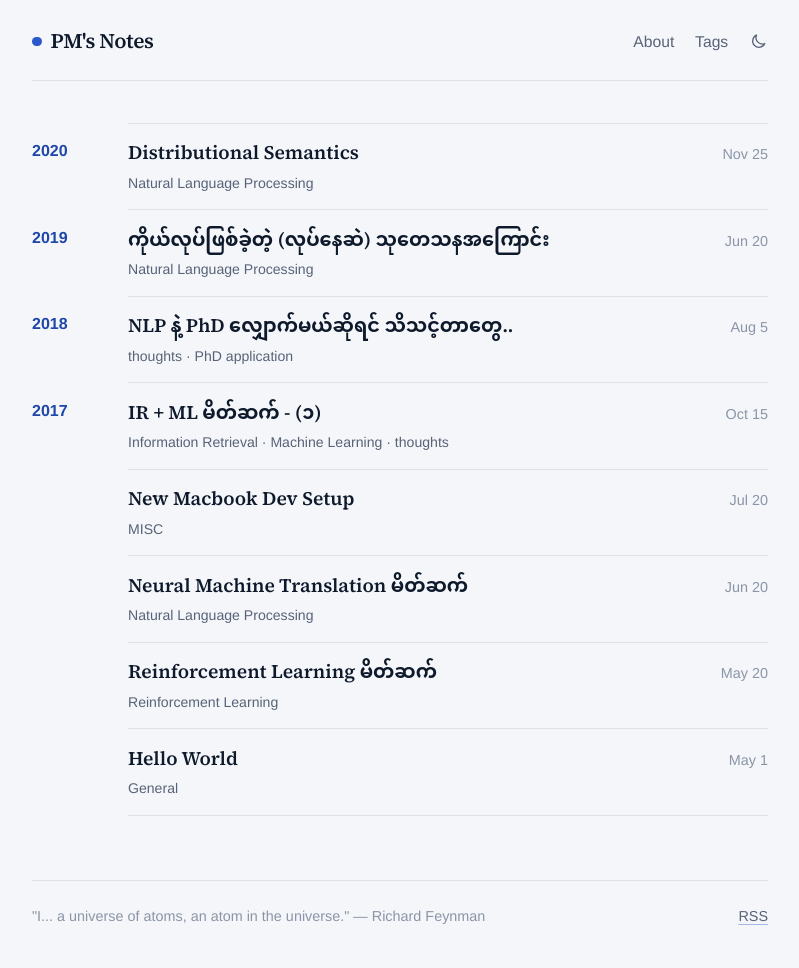
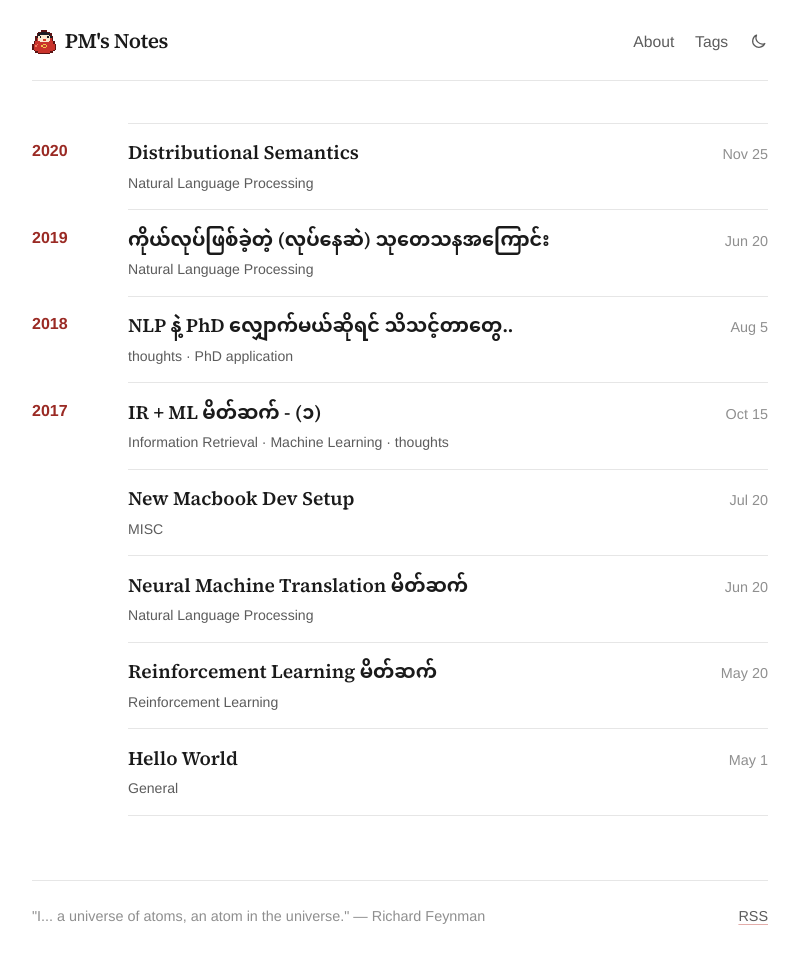
Before and after one commit to phu-pmh/logs, a Jekyll site: the page built from index.md, in a window 1280 px wide. Shown: the whole page, without its empty margins (240-1039 px from the left). Built offline with Jekyll 4.4.1, drawn with Linux system fonts in a browser that asks for light colours; some web fonts are replaced.

Commit message:
Use a white page with brick-red accents and the doll in the header
Co-Authored-By: Claude Opus 5.5 <noreply@anthropic.com>
Claude-Session: https://claude.ai/code/session_01JXqTCx3Drj5DZFr9Us3QrX

```diff
--- a/_includes/header.html
+++ b/_includes/header.html
@@ -1,5 +1,5 @@
 <header class="site-header">
-  <a class="site-title" href="{{ "/" | relative_url }}"><span class="dot" aria-hidden="true"></span>{{ site.title | escape }}</a>
+  <a class="site-title" href="{{ "/" | relative_url }}"><img class="doll" src="{{ '/images/favicon.svg' | relative_url }}" alt="" width="24" height="24">{{ site.title | escape }}</a>
   <nav class="site-nav" aria-label="Site">
     <a href="{{ "/about/" | relative_url }}"{% if page.url == "/about/" %} aria-current="page"{% endif %}>About</a>
     <a href="{{ "/tags/" | relative_url }}"{% if page.url == "/tags/" %} aria-current="page"{% endif %}>Tags</a>
--- a/assets/main.scss
+++ b/assets/main.scss
@@ -1,22 +1,22 @@
 ---
 ---
-/* Same palette and light/dark behaviour as phu-pmh.github.io, set in a serif for reading. */
+/* White page with brick-red accents taken from the Pyit Taing Htaung icon, set in a serif for reading. */
 :root {
-  --bg: #f4f6f9; --ink: #0e1a2b; --muted: #586378; --faint: #8b95a7; --rule: #dce2ea;
-  --accent: #2b59c9; --accent-ink: #1f47a8; --soft: #dde6fa; --mark: #c9dafc; --code: #e9edf3;
+  --bg: #ffffff; --ink: #1a1a1a; --muted: #5c5c5c; --faint: #8f8f8f; --rule: #e6e6e6;
+  --accent: #b8322b; --accent-ink: #9a2a24; --soft: #fbe9e6; --mark: #f7d4ce; --code: #f4f4f4;
   --font: "Source Serif 4", "Noto Sans Myanmar", "Myanmar Text", "Myanmar Sangam MN", Padauk, Georgia, serif;
   --ui: "Familjen Grotesk", "Myanmar Text", "Myanmar Sangam MN", "Helvetica Neue", Arial, sans-serif;
   --mono: ui-monospace, "SF Mono", Menlo, Consolas, monospace;
 }
 @media (prefers-color-scheme: dark) {
   :root:not([data-theme="light"]) {
-    --bg: #0b111b; --ink: #e5eaf2; --muted: #96a2b6; --faint: #66728a; --rule: #1e2838;
-    --accent: #8db1ff; --accent-ink: #a9c4ff; --soft: #18253f; --mark: #233c6b; --code: #131b29; color-scheme: dark;
+    --bg: #141414; --ink: #ececec; --muted: #a3a3a3; --faint: #737373; --rule: #2a2a2a;
+    --accent: #f08a7e; --accent-ink: #f5a398; --soft: #2e1c1a; --mark: #5a2722; --code: #1e1e1e; color-scheme: dark;
   }
 }
 :root[data-theme="dark"] {
-  --bg: #0b111b; --ink: #e5eaf2; --muted: #96a2b6; --faint: #66728a; --rule: #1e2838;
-  --accent: #8db1ff; --accent-ink: #a9c4ff; --soft: #18253f; --mark: #233c6b; --code: #131b29; color-scheme: dark;
+  --bg: #141414; --ink: #ececec; --muted: #a3a3a3; --faint: #737373; --rule: #2a2a2a;
+  --accent: #f08a7e; --accent-ink: #f5a398; --soft: #2e1c1a; --mark: #5a2722; --code: #1e1e1e; color-scheme: dark;
 }
 * { box-sizing: border-box; }
 html { -webkit-text-size-adjust: 100%; }
@@ -35,7 +35,7 @@ a:focus-visible, button:focus-visible { outline: 2px solid var(--accent); outlin
 /* header */
 .site-header { display: flex; align-items: center; justify-content: space-between; gap: 1rem; flex-wrap: wrap; padding: 1.4rem 0 1.2rem; border-bottom: 1px solid var(--rule); margin-bottom: 2.6rem; }
 .site-title { display: inline-flex; align-items: center; gap: 0.55rem; color: var(--ink); text-decoration: none; font-weight: 600; font-size: 1.3rem; letter-spacing: -0.02em; }
-.site-title .dot { width: 0.6rem; height: 0.6rem; border-radius: 50%; background: var(--accent); }
+.site-title .doll { width: 24px; height: 24px; image-rendering: pixelated; flex: none; }
 .site-nav { display: flex; align-items: center; gap: 1.3rem; }
 .site-nav a { color: var(--muted); text-decoration: none; font-size: 0.98rem; }
 .site-nav a:hover, .site-nav a[aria-current] { color: var(--accent-ink); }
```
